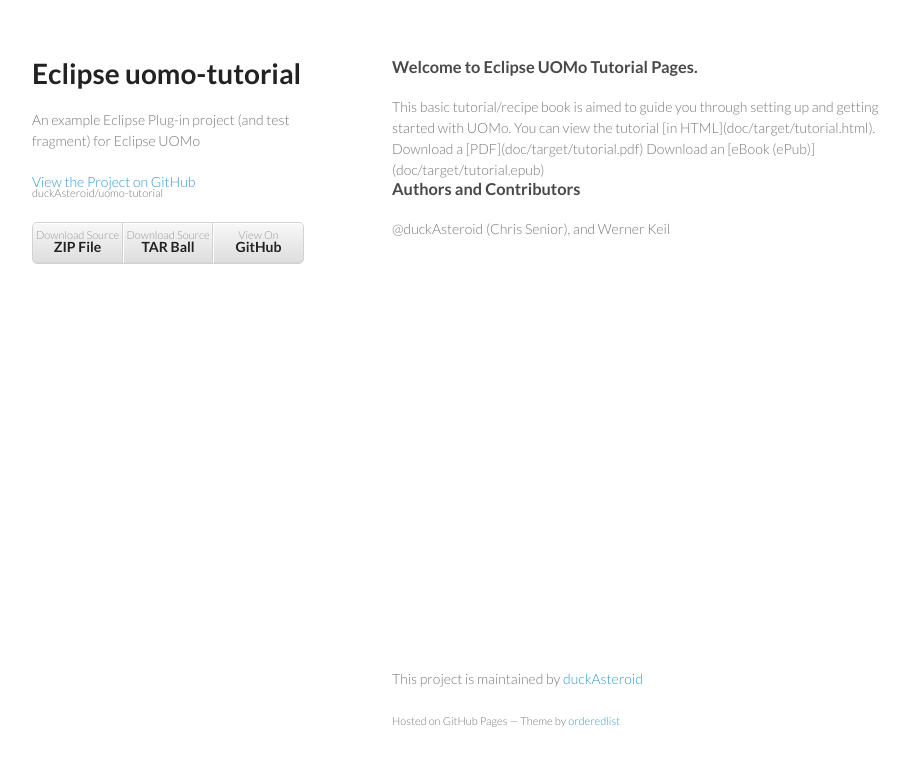
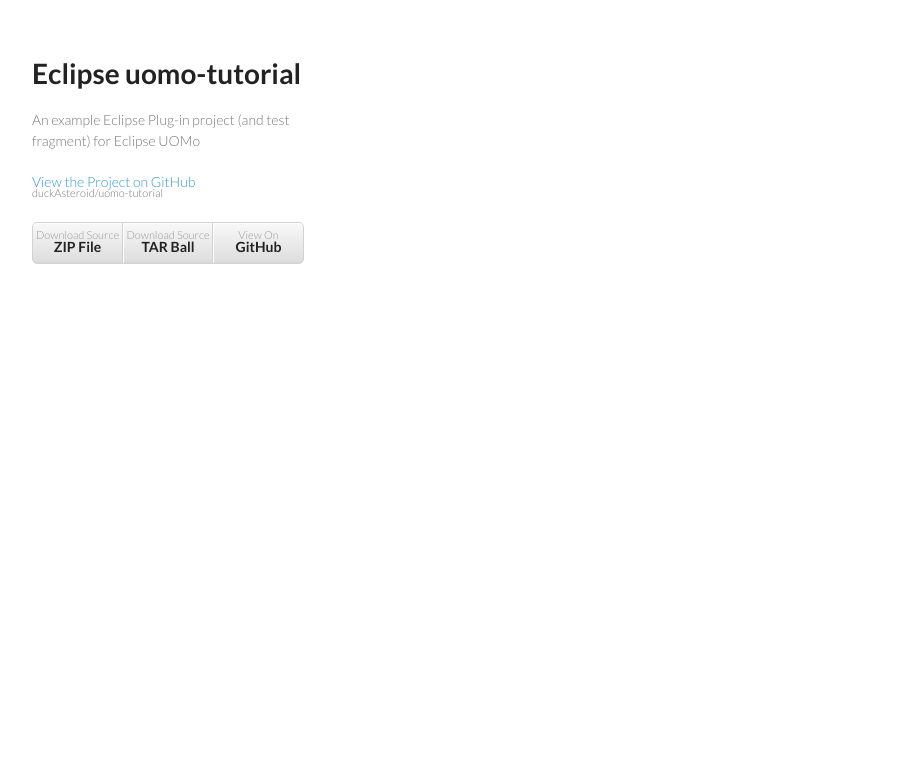
Before and after one commit to duckAsteroid/uomo-tutorial, a plain HTML site: page _includes/header.html in a window 1280 px wide. Shown: the whole page, without its empty margins (178-1087 px from the left). Drawn offline with Linux system fonts and the light colour scheme; files that its build step writes are made by us from their sources.

Commit message:
Trying to use MD

```diff
--- a/index.html
+++ b/_includes/header.html
@@ -1,4 +1,3 @@
-<!doctype html>
 <html>
   <head>
     <meta charset="utf-8">
@@ -36,23 +35,3 @@
           <li><a href="https://github.com/duckAsteroid/uomo-tutorial">View On <strong>GitHub</strong></a></li>
         </ul>
       </header>
-      <section>
-        <h3>
-<a name="welcome-to-github-pages" class="anchor" href="#welcome-to-github-pages"><span class="octicon octicon-link"></span></a>Welcome to Eclipse UOMo Tutorial Pages.</h3>
-This basic tutorial/recipe book is aimed to guide you through setting up and getting started with UOMo.
-You can view the tutorial [in HTML](doc/target/tutorial.html).
-Download a [PDF](doc/target/tutorial.pdf)
-Download an [eBook (ePub)](doc/target/tutorial.epub)
-<h3>
-<a name="authors-and-contributors" class="anchor" href="#authors-and-contributors"><span class="octicon octicon-link"></span></a>Authors and Contributors</h3>
-
-@duckAsteroid (Chris Senior), and Werner Keil
-      <footer>
-        <p>This project is maintained by <a href="https://github.com/duckAsteroid">duckAsteroid</a></p>
-        <p><small>Hosted on GitHub Pages &mdash; Theme by <a href="https://github.com/orderedlist">orderedlist</a></small></p>
-      </footer>
-    </div>
-    <script src="javascripts/scale.fix.js"></script>
-
-  </body>
-</html>
```
Also changed, not shown: _includes/footer.html (added, +9 -0 lines), 1 other file.
